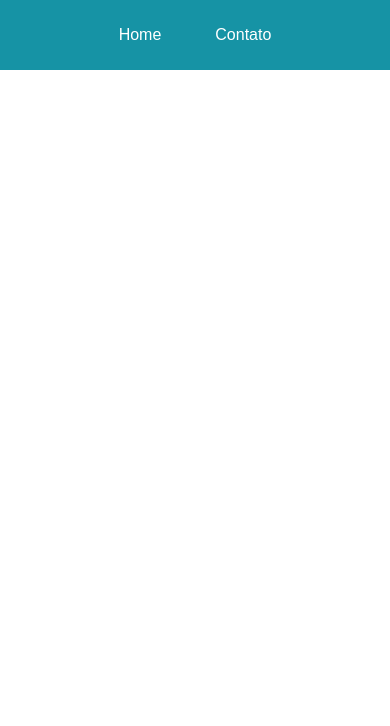
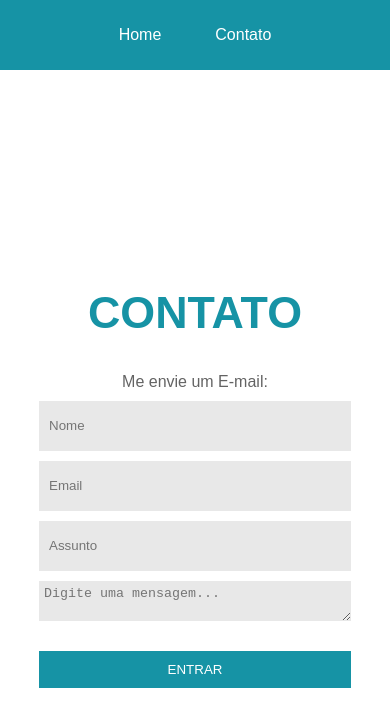
Before and after one commit to rayantoniel/listadofuturo, a plain HTML site: page contato.html in a window 390 px wide. Drawn offline with Linux system fonts and the light colour scheme.

Commit message:
Update contato.css

```diff
--- a/contato.css
+++ b/contato.css
@@ -75,8 +75,8 @@
     border: none;
     outline: none;
     padding: 10px 10px;
-    width: 400px;
-    min-width: 400px;
+    width: 80vw;
+    max-width: 400px;
     height: 50px;
 
   }
@@ -84,9 +84,10 @@
   textarea{
     padding: 5px;
     background-color: #00000017;
-    width: 400px;
-    min-width: 400px;
-    min-height: 100px;
+    width: 80vw;
+    max-width: 400px;
+    border: none;
+    outline: none;
   }
 
 
@@ -141,11 +142,3 @@
     border: none;
     width: 100%;
   }
-
-  @media screen and (max-width: 912px){
-
-    .container{
-      display: none;
-   }
-
-  }
```
